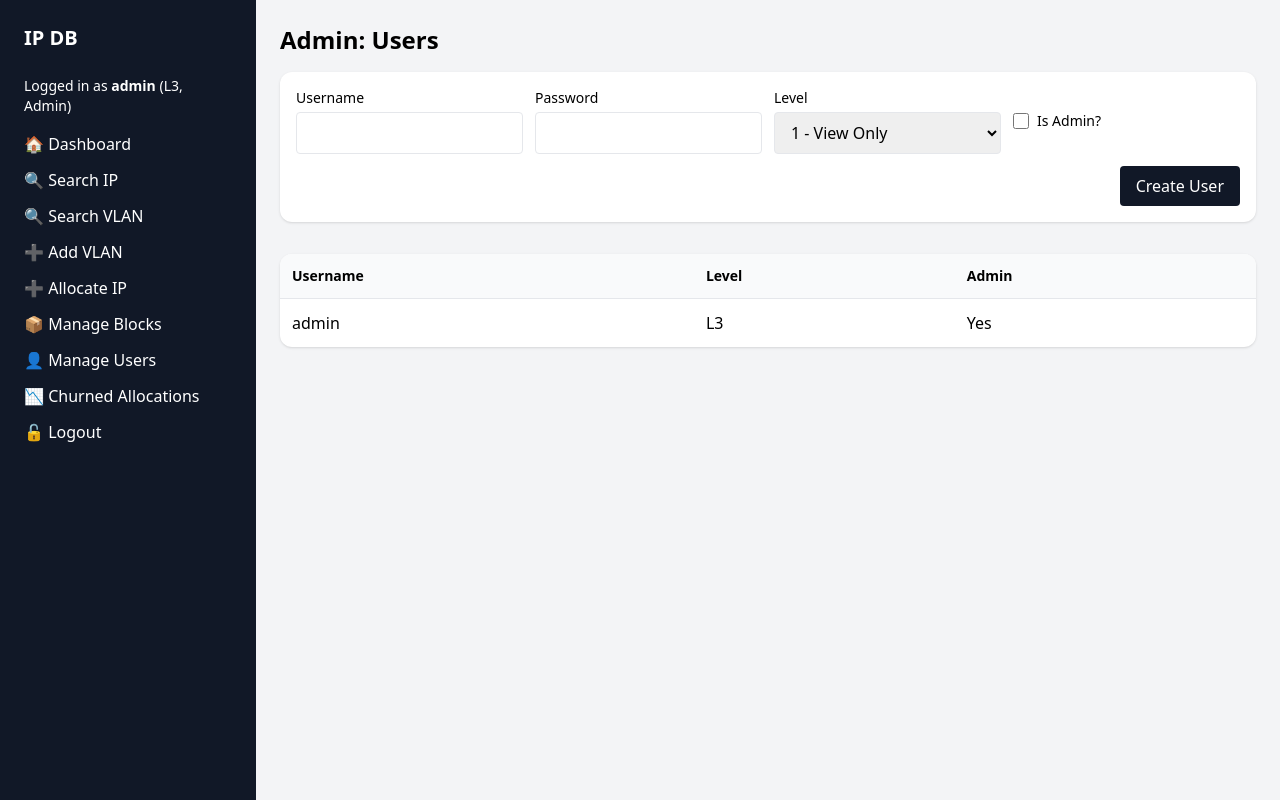
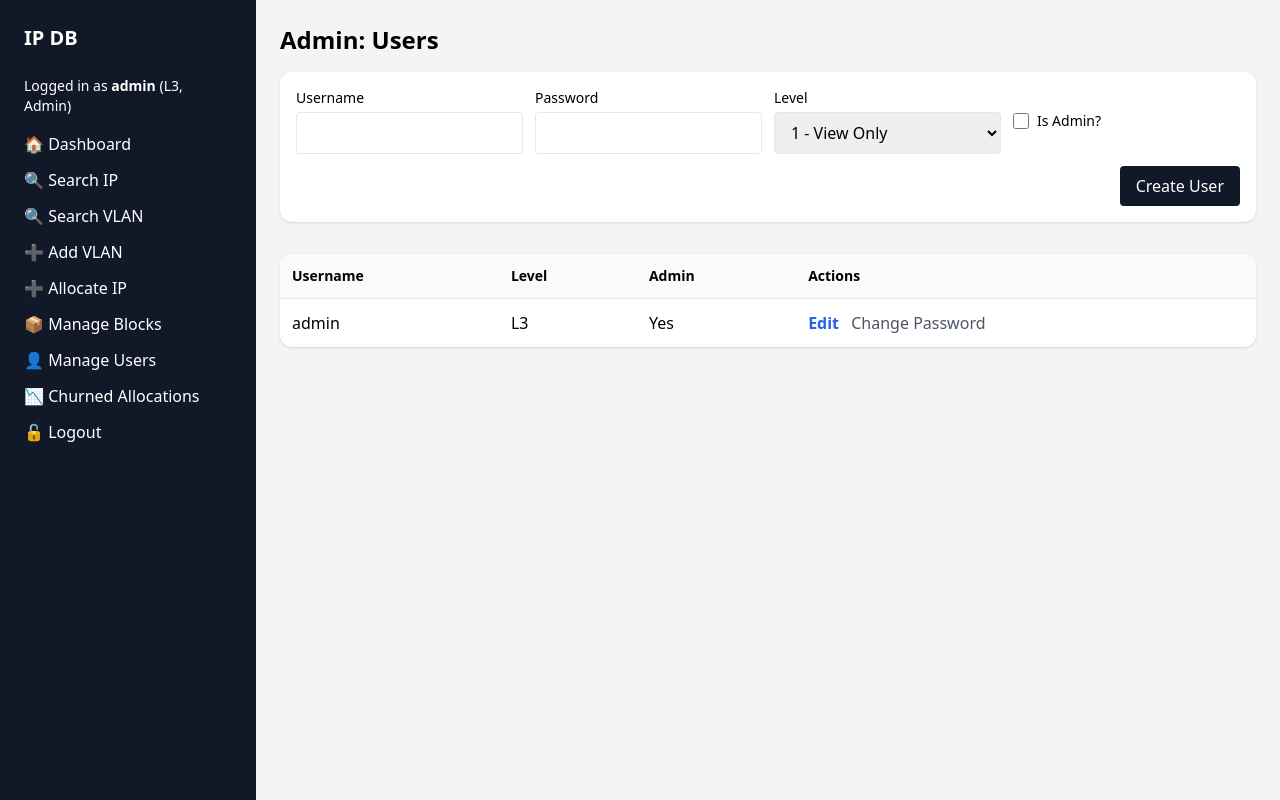
Before and after one commit to kojoedem/edemrobin, a FastAPI app: page /admin/users in a window 1280 px wide. Run offline with FastAPI, Linux system fonts and the light colour scheme; the visitor is signed in with stand-in values (Sample User, id 1); data comes from the database, SQL or seed files in the repository; some libraries are stand-ins or nearby versions.

Commit message:
feat: Add User Permissions, PW Management, and Bug Fixes
This commit introduces several major features and bug fixes based on user feedback, significantly enhancing the application's administrative capabilities and overall robustness.

Key Features & Fixes:

1.  **Block-Level User Permissions:**
    -   A many-to-many relationship between Users and IP Blocks has been added to the database model.
    -   A new "Edit User" page allows admins to assign specific IP blocks to users, controlling their allocation permissions.
    -   The "Allocate IP" page now only shows the IP blocks that the logged-in user is permitted to access (admins see all).

2.  **Password Management:**
    -   Admins can now change any user's password via a new "Change Password" page, accessible from the "Manage Users" screen.

3.  **Bug Fixes & Enhancements:**
    -   **VLAN Search:** The VLAN search functionality has been fixed to correctly search by both VLAN ID and name.
    -   **Allocation Info:** Verified that "Allocated By" and "Date" information is correctly displayed in all relevant tables.
    -   **Dashboard Filtering:** The main dashboard and allocation page now only show active subnets, hiding any that are "deactivated".
    -   **Template Syntax:** Fixed a Jinja2 syntax error in `index.html` that was causing the application to crash.

```diff
--- a/app.py
+++ b/app.py
@@ -5,7 +5,7 @@ from fastapi.templating import Jinja2Templates
 from starlette.middleware.sessions import SessionMiddleware
 from sqlalchemy.orm import Session
 from datetime import datetime
-from typing import Optional
+from typing import Optional, List
 import os, re, ipaddress, io, csv
 from starlette.responses import StreamingResponse
 
@@ -60,7 +60,9 @@ def home(request: Request, db: Session = Depends(get_db)):
     user = get_current_user(request, db)
 
     # Fetch all allocated subnets for the main table
-    allocations = db.query(models.Subnet).order_by(models.Subnet.created_at.desc()).all()
+    allocations = db.query(models.Subnet).filter(
+        models.Subnet.status != models.SubnetStatus.deactivated
+    ).order_by(models.Subnet.created_at.desc()).all()
 
     # Calculate utilization stats for each parent block
     blocks = db.query(models.IPBlock).all()
@@ -152,6 +154,99 @@ def admin_create_user(request: Request, username: str = Form(...), password: str
     return RedirectResponse("/admin/users", status_code=303)
 
 
+@app.get("/admin/users/{user_id}/change-password", response_class=HTMLResponse)
+@admin_required
+def change_password_page(request: Request, user_id: int, db: Session = Depends(get_db)):
+    user_to_edit = db.query(models.User).filter(models.User.id == user_id).first()
+    if not user_to_edit:
+        raise HTTPException(status_code=404, detail="User not found")
+
+    return templates.TemplateResponse(
+        "change_password.html",
+        {"request": request, "user": get_current_user(request, db), "user_to_edit": user_to_edit, "error": None}
+    )
+
+@app.post("/admin/users/{user_id}/change-password")
+@admin_required
+def change_password_action(
+    request: Request,
+    user_id: int,
+    new_password: str = Form(...),
+    confirm_password: str = Form(...),
+    db: Session = Depends(get_db),
+):
+    user_to_edit = db.query(models.User).filter(models.User.id == user_id).first()
+    if not user_to_edit:
+        raise HTTPException(status_code=404, detail="User not found")
+
+    if new_password != confirm_password:
+        return templates.TemplateResponse(
+            "change_password.html",
+            {
+                "request": request,
+                "user": get_current_user(request, db),
+                "user_to_edit": user_to_edit,
+                "error": "Passwords do not match."
+            },
+            status_code=400
+        )
+
+    user_to_edit.password_hash = hash_password(new_password)
+    db.commit()
+
+    return RedirectResponse(url="/admin/users", status_code=303)
+
+
+@app.get("/admin/users/{user_id}/edit", response_class=HTMLResponse)
+@admin_required
+def edit_user_page(request: Request, user_id: int, db: Session = Depends(get_db)):
+    user_to_edit = db.query(models.User).filter(models.User.id == user_id).first()
+    if not user_to_edit:
+        raise HTTPException(status_code=404, detail="User not found")
+
+    all_blocks = db.query(models.IPBlock).order_by(models.IPBlock.cidr).all()
+    user_block_ids = {block.id for block in user_to_edit.allowed_blocks}
+
+    return templates.TemplateResponse(
+        "edit_user.html",
+        {
+            "request": request,
+            "user": get_current_user(request, db),
+            "user_to_edit": user_to_edit,
+            "all_blocks": all_blocks,
+            "user_block_ids": user_block_ids,
+        }
+    )
+
+@app.post("/admin/users/{user_id}/edit")
+@admin_required
+def edit_user_action(
+    request: Request,
+    user_id: int,
+    level: int = Form(...),
+    is_admin: bool = Form(False),
+    allowed_blocks: List[int] = Form([]),
+    db: Session = Depends(get_db),
+):
+    user_to_edit = db.query(models.User).filter(models.User.id == user_id).first()
+    if not user_to_edit:
+        raise HTTPException(status_code=404, detail="User not found")
+
+    user_to_edit.level = level
+    user_to_edit.is_admin = is_admin
+
+    # Update allowed blocks
+    user_to_edit.allowed_blocks.clear()
+    if allowed_blocks:
+        blocks = db.query(models.IPBlock).filter(models.IPBlock.id.in_(allowed_blocks)).all()
+        for block in blocks:
+            user_to_edit.allowed_blocks.append(block)
+
+    db.commit()
+
+    return RedirectResponse(url="/admin/users", status_code=303)
+
+
 @app.get("/admin/blocks")
 def admin_blocks(request: Request, db: Session = Depends(get_db)):
     user = get_current_user(request, db)
@@ -231,11 +326,18 @@ def search_vlan(request: Request, query: Optional[str] = None, db: Session = Dep
 
     results = []
     if query:
-        results = db.query(models.VLAN).filter(models.VLAN.vlan_id.contains(query)).all()
+        search_query = query.strip()
+        # Search by name OR by ID if the query is a valid integer
+        from sqlalchemy import or_
+        q_filter = [models.VLAN.name.contains(search_query)]
+        if search_query.isdigit():
+            q_filter.append(models.VLAN.vlan_id == int(search_query))
+
+        results = db.query(models.VLAN).filter(or_(*q_filter)).all()
 
     return templates.TemplateResponse(
         "search_vlan.html",
-        {"request": request, "user": user, "results": results}
+        {"request": request, "user": user, "results": results, "query": query}
     )
 
 @app.get("/dashboard/search_ip")
@@ -315,8 +417,16 @@ def allocate_ip_page(request: Request, db: Session = Depends(get_db)):
         return RedirectResponse("/login", status_code=302)
 
     # Fetch data needed for the form
-    allocations = db.query(models.Subnet).order_by(models.Subnet.created_at.desc()).all()
-    blocks = db.query(models.IPBlock).order_by(models.IPBlock.cidr).all()
+    allocations = db.query(models.Subnet).filter(
+        models.Subnet.status != models.SubnetStatus.deactivated
+    ).order_by(models.Subnet.created_at.desc()).all()
+
+    if user.is_admin:
+        blocks = db.query(models.IPBlock).order_by(models.IPBlock.cidr).all()
+    else:
+        blocks = user.allowed_blocks
+        blocks.sort(key=lambda x: ipaddress.ip_network(x.cidr))
+
     vlans = db.query(models.VLAN).order_by(models.VLAN.vlan_id).all()
 
     return templates.TemplateResponse(
--- a/templates/admin.html
+++ b/templates/admin.html
@@ -36,14 +36,19 @@
         <th class="text-left p-3 text-sm font-semibold">Username</th>
         <th class="text-left p-3 text-sm font-semibold">Level</th>
         <th class="text-left p-3 text-sm font-semibold">Admin</th>
+        <th class="text-left p-3 text-sm font-semibold">Actions</th>
       </tr>
     </thead>
     <tbody>
       {% for u in users %}
-      <tr class="border-t">
+      <tr class="border-t hover:bg-gray-50">
         <td class="p-3">{{ u.username }}</td>
         <td class="p-3">L{{ u.level }}</td>
         <td class="p-3">{% if u.is_admin %}Yes{% else %}No{% endif %}</td>
+        <td class="p-3 space-x-2">
+          <a href="/admin/users/{{ u.id }}/edit" class="text-blue-600 hover:underline font-semibold">Edit</a>
+          <a href="/admin/users/{{ u.id }}/change-password" class="text-gray-600 hover:underline">Change Password</a>
+        </td>
       </tr>
       {% endfor %}
       {% if not users %}
```
Also changed, not shown: models.py (+19 -1 lines), templates/allocate_ip.html (+7 -1 lines), templates/change_password.html (added, +33 -0 lines), templates/edit_user.html (added, +46 -0 lines), templates/index.html (+11 -9 lines).
